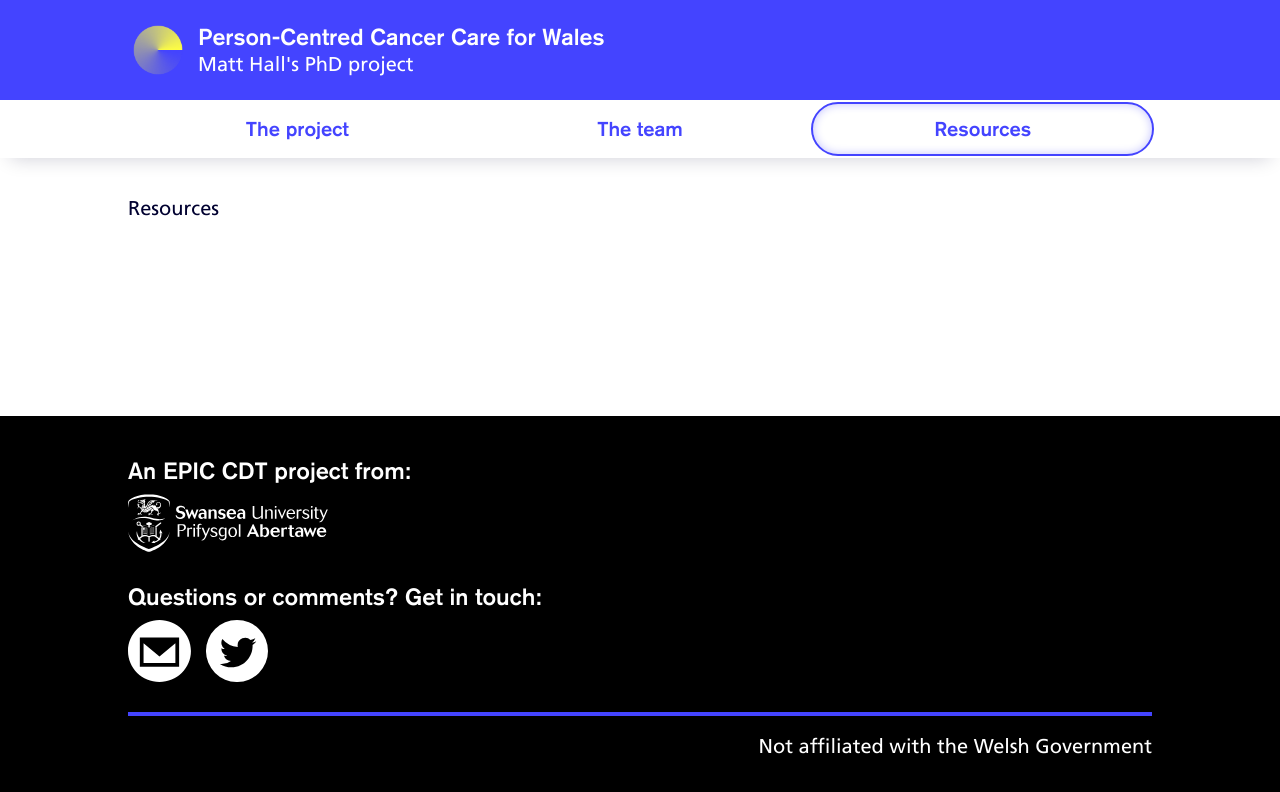
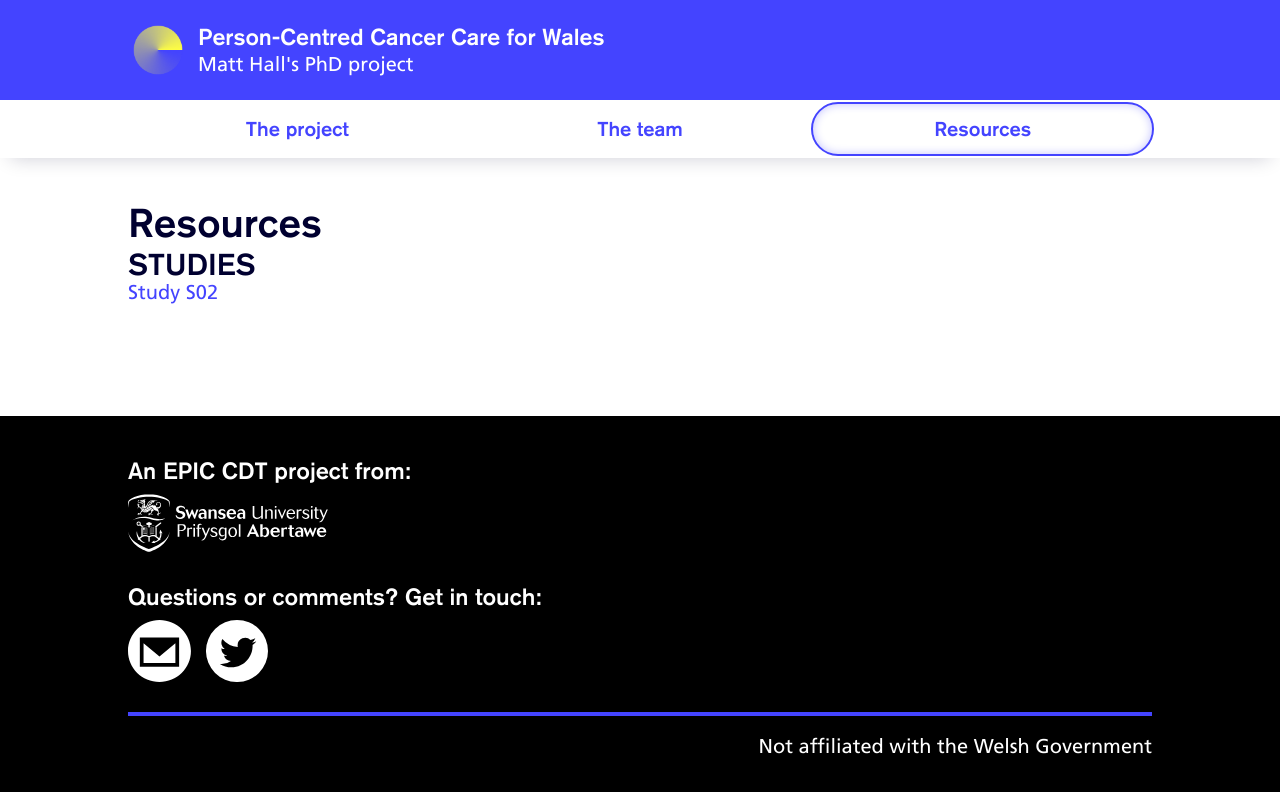
Before and after one commit to mhmatthall/pch.wales, a Next.js app: page /resources in a window 1280 px wide. Shown: the top 792 px of the page. Built offline with nearby package versions, Linux system fonts and the light colour scheme.

Commit message:
Add S02 link to Resources page

```diff
--- a/src/pages/resources/index.jsx
+++ b/src/pages/resources/index.jsx
@@ -1,5 +1,6 @@
 // pch.wales/resources page content
 import Head from 'next/head';
+import Link from 'next/link';
 
 import Layout, { pageTitleSuffix } from "@/components/layout";
 
@@ -14,7 +15,13 @@ export default function Page() {
         <meta name="description" content="Template for resources page" />
       </Head>
       <div>
-        Resources
+        <h1>
+          Resources
+        </h1>
+        <h2>Studies</h2>
+        <Link href="/resources/s02">
+          Study S02
+        </Link>
       </div>
     </Layout>
   )
```
